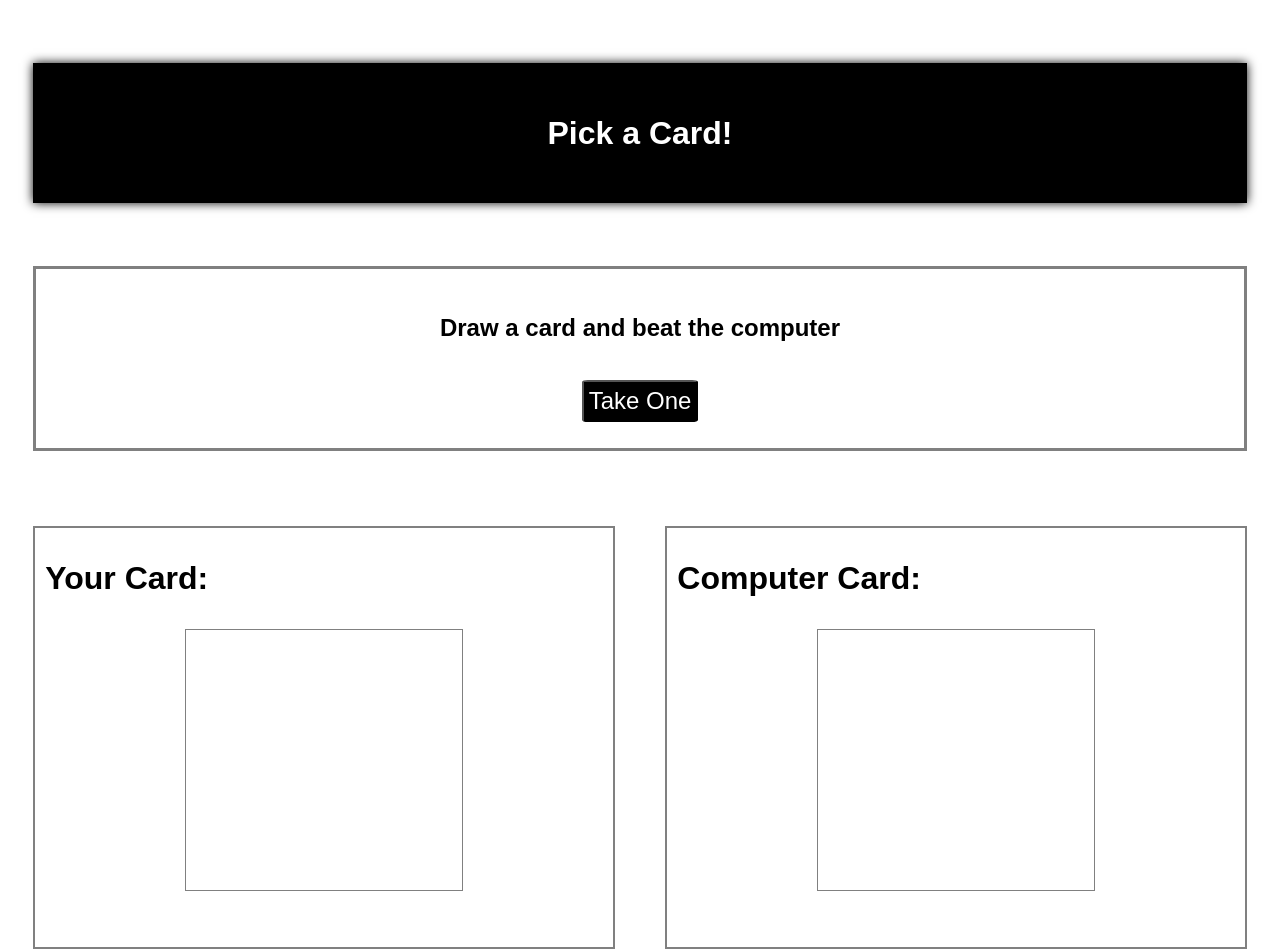
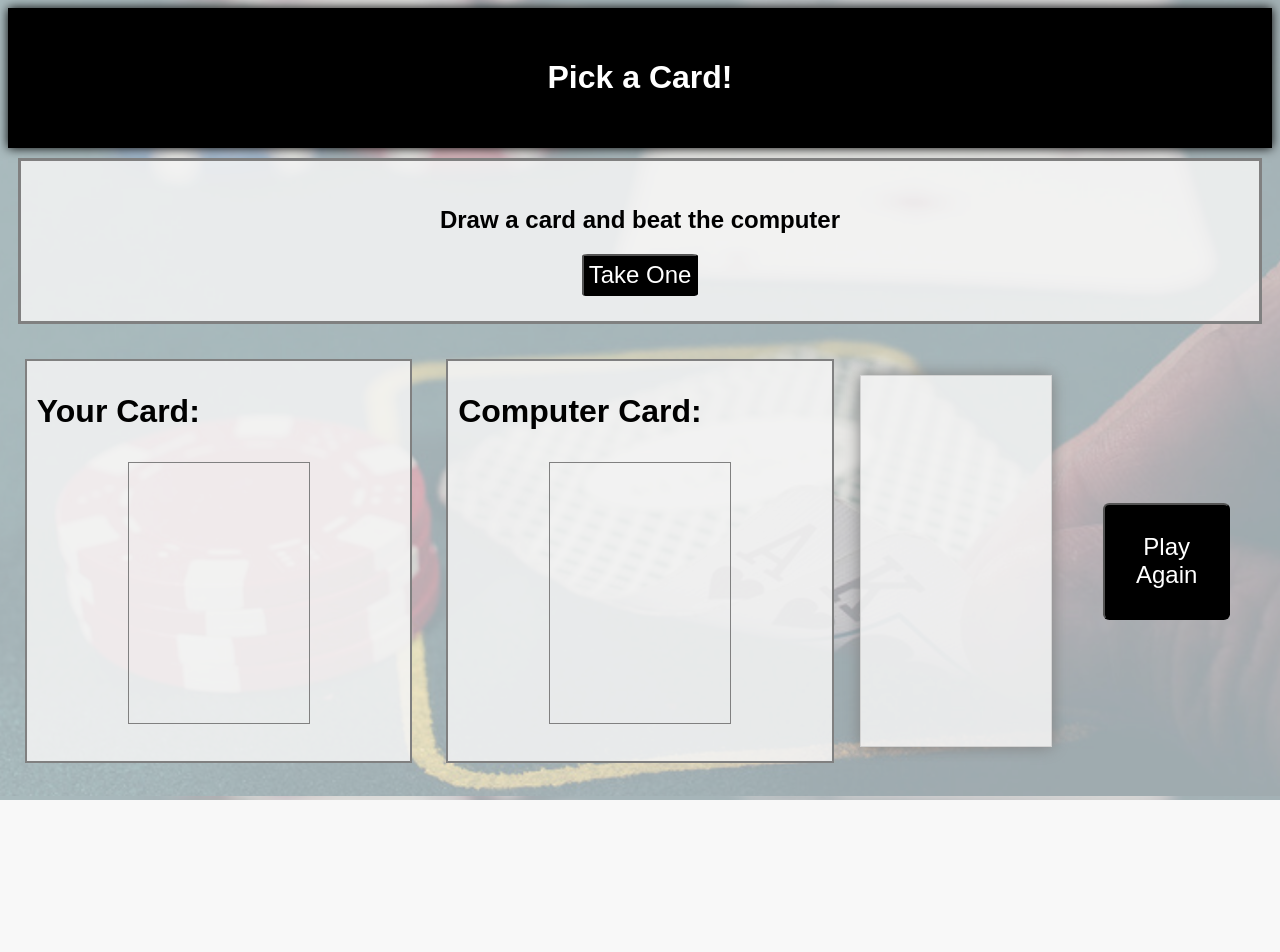
Before and after one commit to Eleanor-Shellstrop/pickacard, a plain HTML site: page index.html in a window 1280 px wide. Shown: the top 952 px of the page. After the commit the page ends 800 px from the top, so only its background shows below. Drawn offline with Linux system fonts and the light colour scheme.

Commit message:
Background image and other CSS updates

```diff
--- a/style.css
+++ b/style.css
@@ -5,6 +5,14 @@
 /* GENERAL */
 * {
     font-family: Arial, Helvetica, sans-serif;
+}
+
+body {
+    background-image: url("blackjack.png");
+    background-position: center;
+    background-size: cover;
+    background-color: rgba(245, 245, 245, 65%);
+    background-blend-mode: overlay;
 }
 
 /* HEADING */
@@ -29,6 +37,7 @@ header {
     border: 3px solid grey;
     padding: 5%;
     margin: 5% 2%;
+    background-color: rgba(245, 245, 245, 85%);
 }
 
 
@@ -46,6 +55,7 @@ header {
     padding: 0px 10px 0px 10px;
     margin: 5% 2%;
     flex: 1 1 calc(50% - 10px);
+    background-color: rgba(245, 245, 245, 85%);
 }
 
 .player {
@@ -77,6 +87,7 @@ p {
     flex-direction: column;
     justify-content: center;
     align-items: center;
+
 }
 
 .winnerDisplay {
@@ -88,6 +99,12 @@ p {
     margin: 5% 2%;
     width: 70%;
     display: flex;
+    background-color: rgba(245, 245, 245, 85%);
+}
+
+.playAgain{
+    display: flex;
+    justify-content: center;
 }
 
 /* BUTTONS */
@@ -124,3 +141,74 @@ p {
         font-size: 3em;
     }
 }
+
+@media (min-width: 1200px) {
+    header {
+        grid-area: head;
+        margin: 0 auto;
+    }
+    main{
+        display: block;
+    }
+    .drawDisplay {
+        grid-area: draw;
+        margin: 10px;
+    }
+    .cardDisplay {
+        grid-area: card;
+    }
+    .results {
+        grid-area: rslt;
+    }
+    .winnerDisplay{
+        min-height: 350px;
+    }
+    .playAgain {
+        grid-area: redo;
+        display: flex;
+        justify-content: center;
+        margin: 80% 20%;
+    }
+
+    main{
+        display: grid;
+        grid-template-rows: auto ;
+        grid-template-columns: repeat(6, 1fr);
+        grid-template-areas:
+
+            "draw draw draw draw draw draw"
+            ". . . . . . "
+            "card card card card rslt redo"
+            "card card card card rslt redo"
+            ". . . . . ."
+    }
+}
+
+/*
+@media (min-width: 800px) {
+    header {
+        margin: 2% 2%;
+        padding: 1%;
+    }
+    .drawDisplay {
+        flex-direction: row;
+        margin-top: 1%;
+    }
+    .drawDisplay .button {
+        margin-left: auto;
+    }
+    .main {
+        display: flex;
+        flex-direction: row;
+        justify-content: space-evenly;
+    }
+
+    .player,
+    .computer,
+    .winnerDisplay {
+        margin-top: auto;
+        margin-bottom: auto;
+        flex: 1 1 auto;
+    }
+
+} */
```
Also changed, not shown: index.html (+3 -2 lines), blackjack.png (added).
